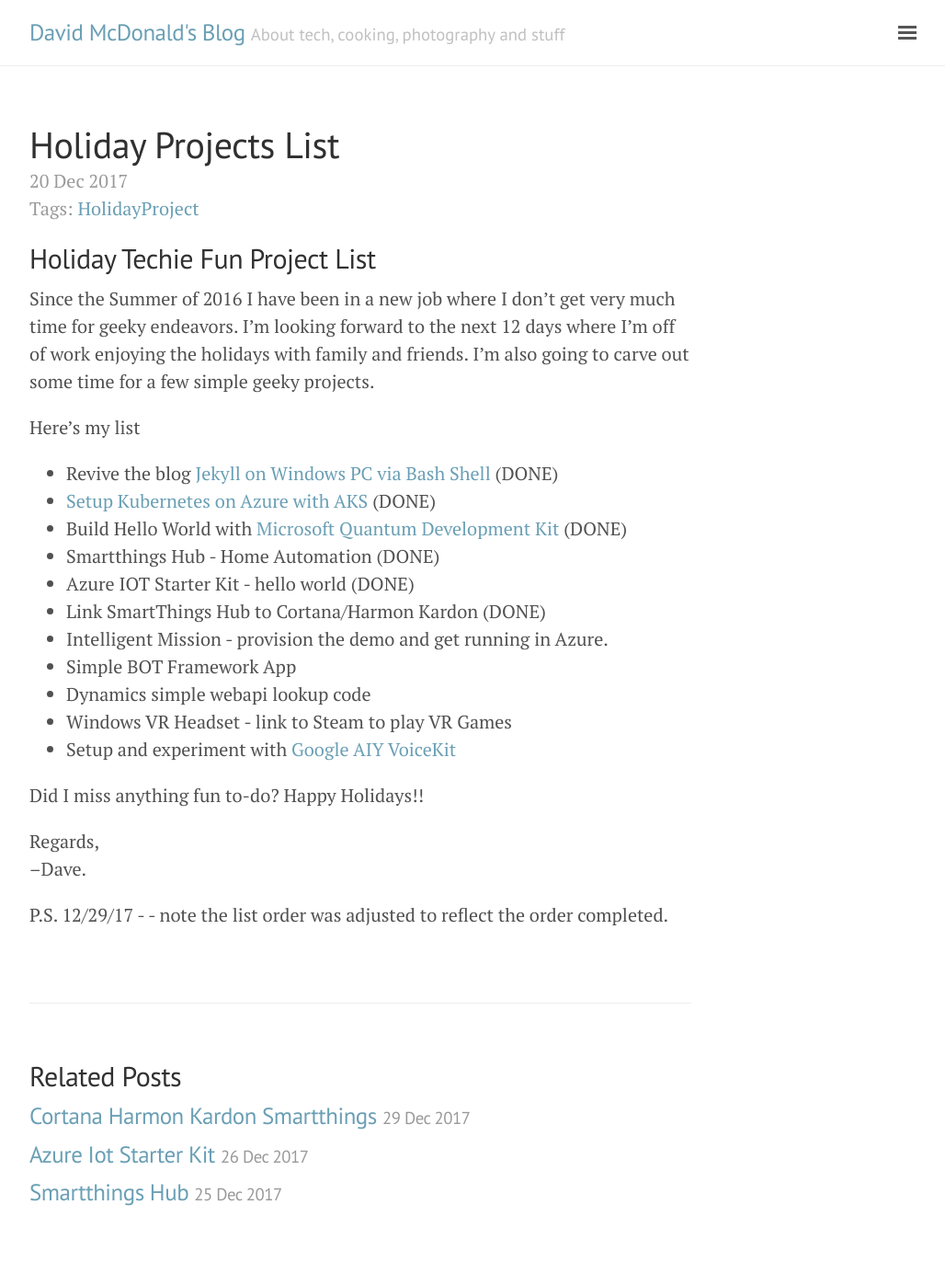
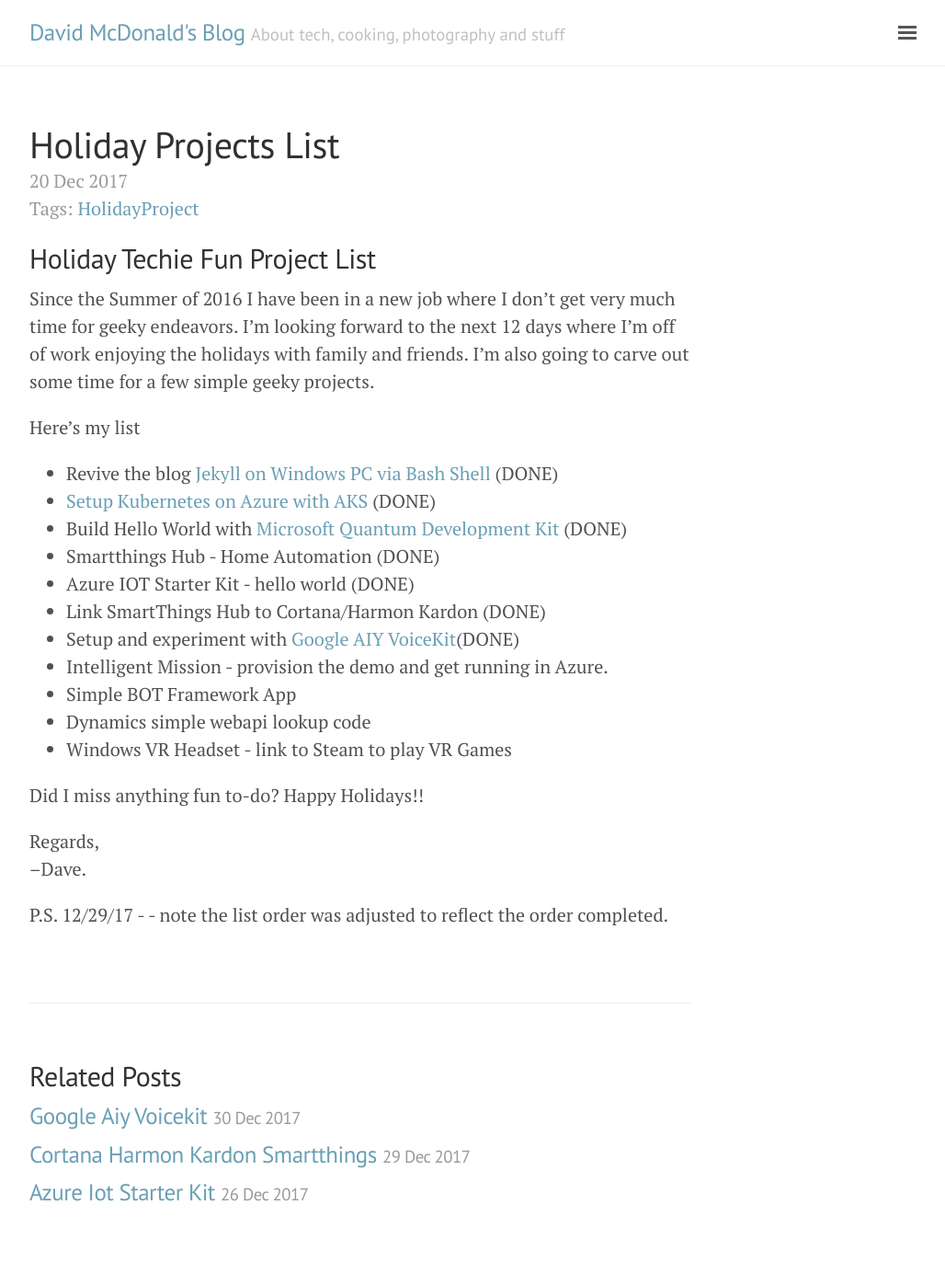
Before and after one commit to davidmcd/davidmcd.github.io, a Jekyll site: the page built from _posts/2017-12-20-Holiday-Projects-List.md, in a window 1280 px wide. Shown: the whole page at 92% size, without its empty margins (248-1276 px from the left). Built offline with Jekyll 4.4.1, drawn with Linux system fonts in a browser that asks for light colours.

Commit message:
Holiday Project Update

```diff
--- a/_posts/2017-12-20-Holiday-Projects-List.md
+++ b/_posts/2017-12-20-Holiday-Projects-List.md
@@ -15,11 +15,12 @@
 - Smartthings Hub - Home Automation (DONE)
 - Azure IOT Starter Kit - hello world (DONE)
 - Link SmartThings Hub to Cortana/Harmon Kardon (DONE)
+- Setup and experiment with [Google AIY VoiceKit](https://aiyprojects.withgoogle.com/voice)(DONE)
 - Intelligent Mission - provision the demo and get running in Azure.
 - Simple BOT Framework App
 - Dynamics simple webapi lookup code
 - Windows VR Headset - link to Steam to play VR Games
-- Setup and experiment with [Google AIY VoiceKit](https://aiyprojects.withgoogle.com/voice)
+
 
 Did I miss anything fun to-do?  Happy Holidays!!
 
```
Also changed, not shown: _posts/2017-12-30-Google-AIY-VoiceKit.md (added, +19 -0 lines).
